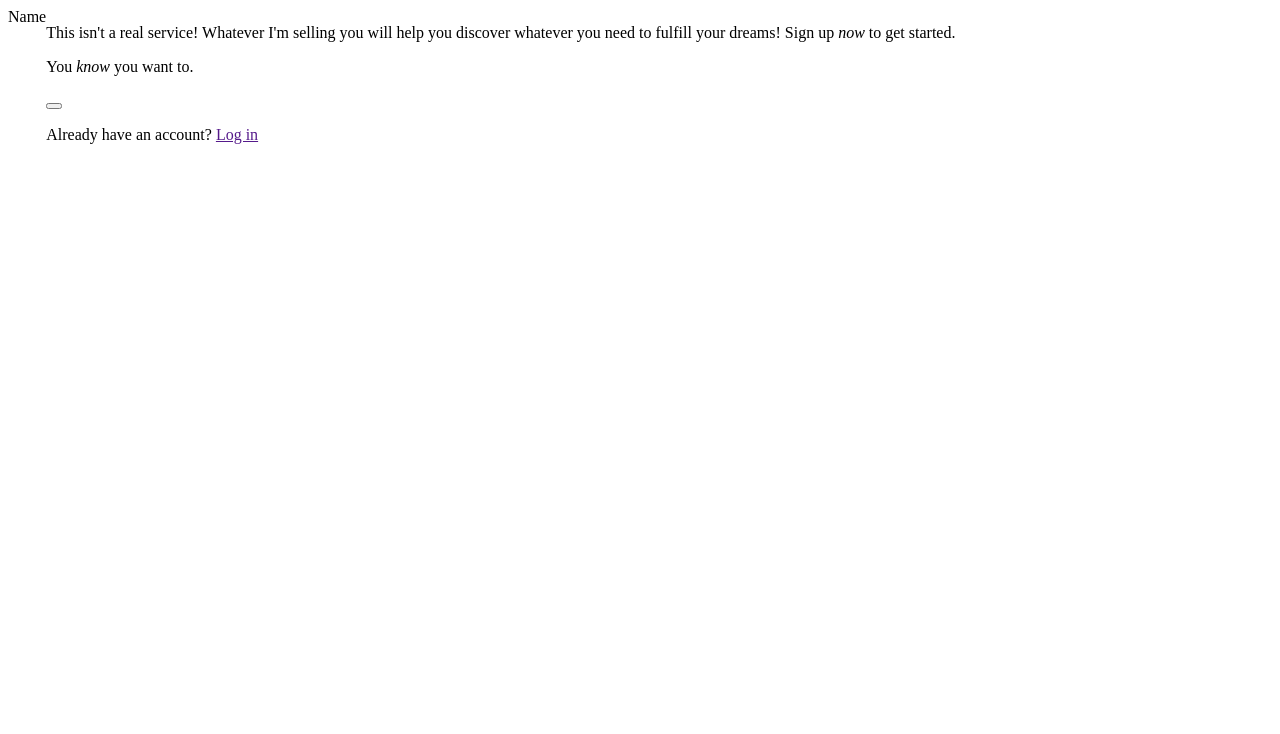
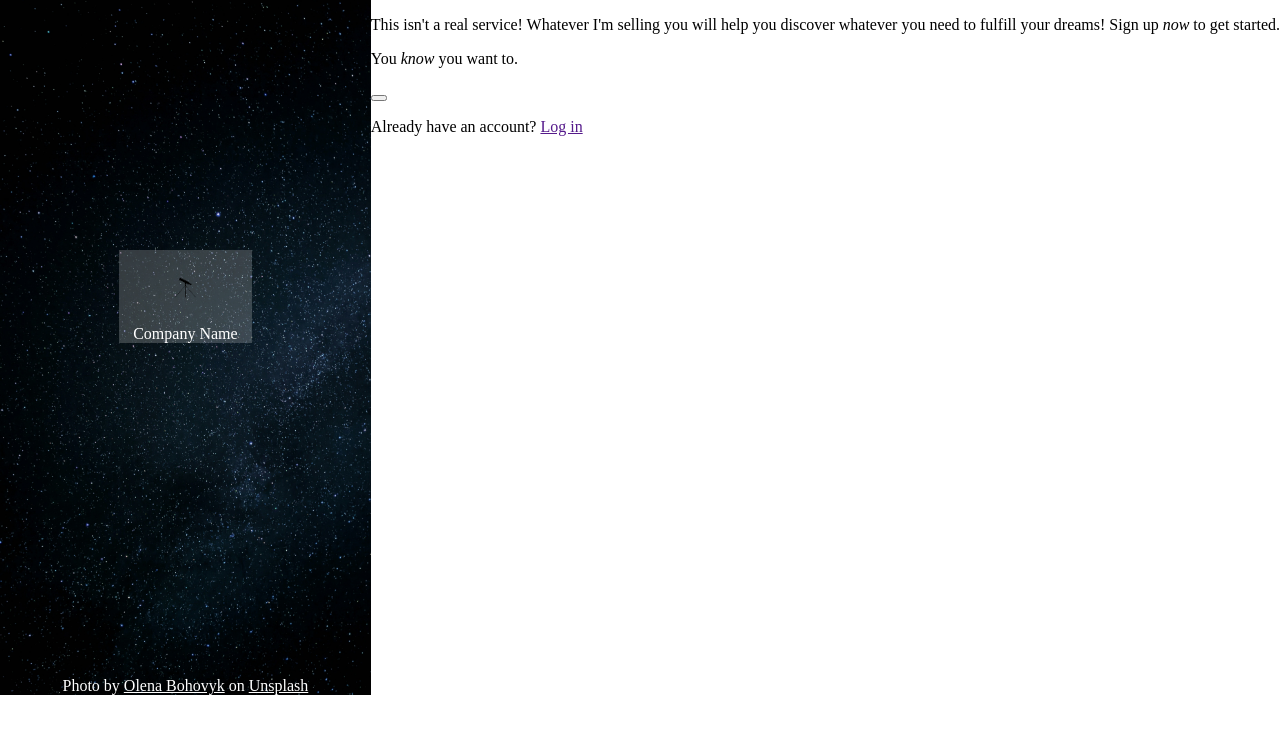
Before and after one commit to Blade21Shade/ODIN_Form_Project, a plain HTML site: page index.html in a window 1280 px wide. Drawn offline with Linux system fonts and the light colour scheme.

Commit message:
Left column basic layout with information

```diff
--- a/index.html
+++ b/index.html
@@ -8,7 +8,11 @@
 </head>
 <body>
     <div id="left-column">
-        <div class="logo">Name</div>
+        <div class="logo">
+            <img src="./images/Basic_Telescope-removebg.png" alt="Telescope Image">
+            Company Name
+        </div>
+        <div class="img-credit">Photo by <a href="https://unsplash.com/@olenkasergienko?utm_content=creditCopyText&utm_medium=referral&utm_source=unsplash">Olena Bohovyk</a> on <a href="https://unsplash.com/photos/stars-in-the-sky-during-night-time-Cq5NaI0yKBE?utm_content=creditCopyText&utm_medium=referral&utm_source=unsplash">Unsplash</a></div>
     </div>
     <div id="right-column">
         <div class="hook-message">
--- a/styles.css
+++ b/styles.css
@@ -1,3 +1,49 @@
 body {
     display: flex;
+    margin: 0px;
 }
+
+/*Left Column*/
+#left-column {
+    /* Flex and size stuff */
+    width: 30%;
+    height: 695px;
+    flex: 1;
+
+    display: flex;
+    flex-direction: column;
+    justify-content: space-between;
+    align-items: center;
+
+
+    /* Background stuff*/
+    background-image: url("./images/stars.jpg");
+    background-size: cover;
+}
+
+#left-column > div {
+    color: white;
+}
+
+#left-column > div > a{
+    color: white;
+}
+
+.logo {
+    display: flex;
+    flex-direction: column;
+    align-items: center;
+    justify-content: center;
+}
+
+.logo > img {
+    width: 133px;
+    height: 75px;
+}
+
+.logo {
+    background-color: rgba(255, 255, 255, 0.2);
+    margin-top: 250px;
+}
+
+/*Right column*/
```
Also changed, not shown: images/Basic_Telescope-removebg.png (added), images/stars.jpg (added).
